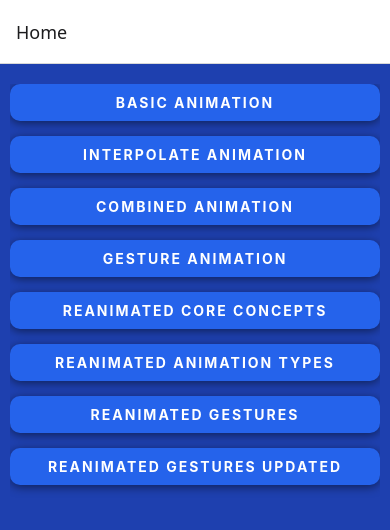
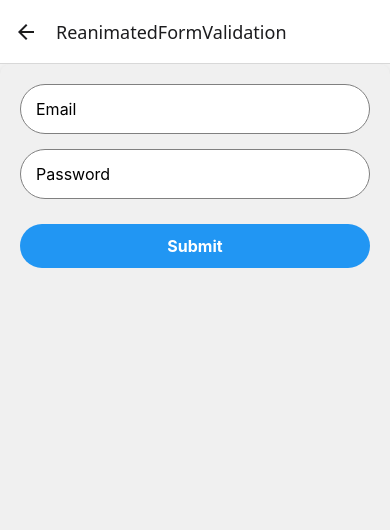
Before and after one commit to nansmatty/React-Native-Animation, a React Native app: screen /ReanimatedFormValidation in a window 390 px wide. Shown: the top 530 px of the page. Built offline with nearby package versions, Linux system fonts and the light colour scheme.

Commit message:
Reanimated Form Animation

```diff
--- a/src/RootNavigator.tsx
+++ b/src/RootNavigator.tsx
@@ -10,6 +10,7 @@ import CoreConcepts from './screens/CoreConcepts';
 import AnimationTypes from './screens/AnimationTypes';
 import ReanimatedGestures from './screens/ReanimatedGestures';
 import ReanimatedGesturesUpdated from './screens/ReanimatedGesturesUpdated';
+import ReanimatedFormValidation from './screens/ReanimatedFormValidation';
 
 export type RootStackParamsList = {
   Home: undefined;
@@ -21,6 +22,7 @@ export type RootStackParamsList = {
   ReanimatedAnimationTypes: undefined;
   ReanimatedGestures: undefined;
   ReanimatedGesturesUpdated: undefined;
+  ReanimatedFormValidation: undefined;
 };
 
 const Stack = createStackNavigator<RootStackParamsList>();
@@ -39,9 +41,14 @@ const RootNavigator = () => {
         component={AnimationTypes}
       />
       <Stack.Screen name="ReanimatedGestures" component={ReanimatedGestures} />
+
       <Stack.Screen
         name="ReanimatedGesturesUpdated"
         component={ReanimatedGesturesUpdated}
+      />
+      <Stack.Screen
+        name="ReanimatedFormValidation"
+        component={ReanimatedFormValidation}
       />
     </Stack.Navigator>
   );
--- a/src/screens/HomeScreen.tsx
+++ b/src/screens/HomeScreen.tsx
@@ -47,8 +47,13 @@ const topics = [
   },
   {
     id: 8,
-    title: 'Reanimated Gestures Updated',
+    title: 'Reanimated Gestures Updated API',
     screen: 'ReanimatedGesturesUpdated',
+  },
+  {
+    id: 9,
+    title: 'Reanimated Form Validation',
+    screen: 'ReanimatedFormValidation',
   },
 ];
 
--- /dev/null
+++ b/src/screens/ReanimatedFormValidation.tsx
@@ -0,0 +1,275 @@
+import {Pressable, StyleSheet, Text, TextInput, View} from 'react-native';
+import React, {useState} from 'react';
+import Animated, {
+  useAnimatedStyle,
+  useSharedValue,
+  withSequence,
+  withSpring,
+  withTiming,
+} from 'react-native-reanimated';
+
+const ReanimatedFormValidation: React.FC = () => {
+  const [email, setEmail] = useState('');
+  const [password, setPassword] = useState('');
+  const [emailError, setEmailError] = useState('');
+  const [passwordError, setPasswordError] = useState('');
+
+  const emailShake = useSharedValue(0);
+  const passwordShake = useSharedValue(0);
+  const emailCheckmark = useSharedValue(0);
+  const passwordCheckmark = useSharedValue(0);
+  const emailErrorHeight = useSharedValue(0);
+  const passwordErrorHeight = useSharedValue(0);
+
+  const validateEmail = (text: string) => {
+    const emailRegex = /^[^@]+@[^@]+\.[^@]+$/;
+    if (!text) {
+      setEmailError('Email is required');
+      return false;
+    } else if (!emailRegex.test(text)) {
+      setEmailError('Invalid Email Format.');
+      return false;
+    }
+    setEmailError('');
+    return true;
+  };
+
+  const validatePassword = (text: string) => {
+    if (!text) {
+      setPasswordError('Password is required');
+      return false;
+    } else if (text.length < 6) {
+      setPasswordError('Password must be at least 6 characters.');
+      return false;
+    }
+    setPasswordError('');
+    return true;
+  };
+
+  const handleEmailChange = (text: string) => {
+    setEmail(text);
+
+    const isValidEmail = validateEmail(text);
+
+    emailCheckmark.value = withSpring(isValidEmail ? 1 : 0);
+
+    if (!isValidEmail) {
+      emailShake.value = withSequence(
+        withTiming(-10, {duration: 50}),
+        withTiming(10, {duration: 100}),
+        withTiming(0, {duration: 50}),
+      );
+
+      emailErrorHeight.value = withSpring(20);
+    } else {
+      emailErrorHeight.value = withSpring(0);
+    }
+  };
+
+  const handlePasswordChange = (text: string) => {
+    setPassword(text);
+
+    const isValidPassword = validatePassword(text);
+
+    passwordCheckmark.value = withSpring(isValidPassword ? 1 : 0);
+
+    if (!isValidPassword) {
+      passwordShake.value = withSequence(
+        withTiming(-10, {duration: 50}),
+        withTiming(10, {duration: 100}),
+        withTiming(0, {duration: 50}),
+      );
+
+      passwordErrorHeight.value = withSpring(20);
+    } else {
+      passwordErrorHeight.value = withSpring(0);
+    }
+  };
+
+  const onSubmit = (email: string, password: string) => {};
+
+  const handleFormSubmit = () => {
+    const isValidEmail = validateEmail(email);
+    const isValidPassword = validatePassword(password);
+
+    if (isValidEmail && isValidPassword) {
+      onSubmit(email, password);
+    } else {
+      if (!isValidEmail) {
+        emailShake.value = withSequence(
+          withTiming(-10, {duration: 50}),
+          withTiming(10, {duration: 100}),
+          withTiming(0, {duration: 50}),
+        );
+
+        emailErrorHeight.value = withSpring(20);
+      }
+
+      if (!isValidPassword) {
+        passwordShake.value = withSequence(
+          withTiming(-10, {duration: 50}),
+          withTiming(10, {duration: 100}),
+          withTiming(0, {duration: 50}),
+        );
+
+        passwordErrorHeight.value = withSpring(20);
+      }
+    }
+  };
+
+  const emailAnimationStyle = useAnimatedStyle(() => ({
+    transform: [{translateX: emailShake.value}],
+  }));
+
+  const passwordAnimationStyle = useAnimatedStyle(() => ({
+    transform: [{translateX: passwordShake.value}],
+  }));
+
+  const emailCheckmarkAnimationStyle = useAnimatedStyle(() => ({
+    opacity: emailCheckmark.value,
+    transform: [
+      {
+        scale: emailCheckmark.value,
+      },
+      {
+        rotate: `${emailCheckmark.value * 360}deg`,
+      },
+    ],
+  }));
+
+  const passwordCheckmarkAnimationStyle = useAnimatedStyle(() => ({
+    opacity: passwordCheckmark.value,
+    transform: [
+      {
+        scale: passwordCheckmark.value,
+      },
+      {
+        rotate: `${passwordCheckmark.value * 360}deg`,
+      },
+    ],
+  }));
+
+  const emailErrorAnimationStyle = useAnimatedStyle(() => ({
+    height: emailErrorHeight.value,
+    opacity: emailErrorHeight.value === 0 ? 0 : 1,
+    transform: [{translateY: withSpring(emailErrorHeight.value / 2)}],
+  }));
+
+  const passwordErrorAnimationStyle = useAnimatedStyle(() => ({
+    height: passwordErrorHeight.value,
+    opacity: passwordErrorHeight.value === 0 ? 0 : 1,
+    transform: [{translateY: withSpring(passwordErrorHeight.value / 2)}],
+  }));
+
+  return (
+    <View style={styles.sectionContainer}>
+      <Animated.View style={[styles.inputContainer, emailAnimationStyle]}>
+        <TextInput
+          style={styles.inputComp}
+          placeholder="Email"
+          keyboardType="email-address"
+          autoCapitalize="none"
+          value={email}
+          onChangeText={handleEmailChange}
+        />
+        <Animated.View style={[styles.checkmark, emailCheckmarkAnimationStyle]}>
+          <Text style={[styles.checkmarkText]}></Text>
+        </Animated.View>
+      </Animated.View>
+      <Animated.Text style={[styles.errorText, emailErrorAnimationStyle]}>
+        {emailError}
+      </Animated.Text>
+      <Animated.View style={[styles.inputContainer, passwordAnimationStyle]}>
+        <TextInput
+          style={styles.inputComp}
+          placeholder="Password"
+          secureTextEntry
+          value={password}
+          onChangeText={handlePasswordChange}
+        />
+        <Animated.View
+          style={[styles.checkmark, passwordCheckmarkAnimationStyle]}>
+          <Text style={[styles.checkmarkText]}></Text>
+        </Animated.View>
+      </Animated.View>
+      <Animated.Text style={[styles.errorText, passwordErrorAnimationStyle]}>
+        {passwordError}
+      </Animated.Text>
+      <Pressable style={[styles.submitBtn]} onPress={handleFormSubmit}>
+        <Text style={styles.submitBtnText}>Submit</Text>
+      </Pressable>
+    </View>
+  );
+};
+
+const styles = StyleSheet.create({
+  sectionContainer: {
+    padding: 20,
+    minHeight: '100%',
+    backgroundColor: '#f0f0f0',
+    shadowColor: '#000',
+    borderRadius: 10,
+    shadowOffset: {
+      width: 0,
+      height: 2,
+    },
+    shadowOpacity: 0.1,
+    shadowRadius: 5,
+    elevation: 5,
+  },
+
+  inputContainer: {
+    flexDirection: 'row',
+    alignItems: 'center',
+    marginBottom: 5,
+  },
+
+  inputComp: {
+    flex: 1,
+    height: 50,
+    borderWidth: 1,
+    borderColor: 'gray',
+    borderRadius: 25,
+    paddingHorizontal: 15,
+    fontSize: 16,
+    backgroundColor: '#fff',
+    // marginBottom: 15,
+  },
+
+  checkmark: {
+    position: 'absolute',
+    right: 15,
+    width: 20,
+    height: 20,
+    justifyContent: 'center',
+    alignItems: 'center',
+  },
+
+  submitBtnText: {
+    color: '#fff',
+    fontWeight: 'bold',
+    fontSize: 16,
+  },
+
+  submitBtn: {
+    backgroundColor: '#2196f3',
+    paddingVertical: 12,
+    borderRadius: 24,
+    alignItems: 'center',
+    marginTop: 10,
+  },
+
+  checkmarkText: {
+    color: '#40ad44',
+    fontSize: 12,
+    fontWeight: 'bold',
+  },
+  errorText: {
+    color: 'red',
+    fontSize: 12,
+    marginBottom: 10,
+    paddingHorizontal: 15,
+  },
+});
+
+export default ReanimatedFormValidation;
```
